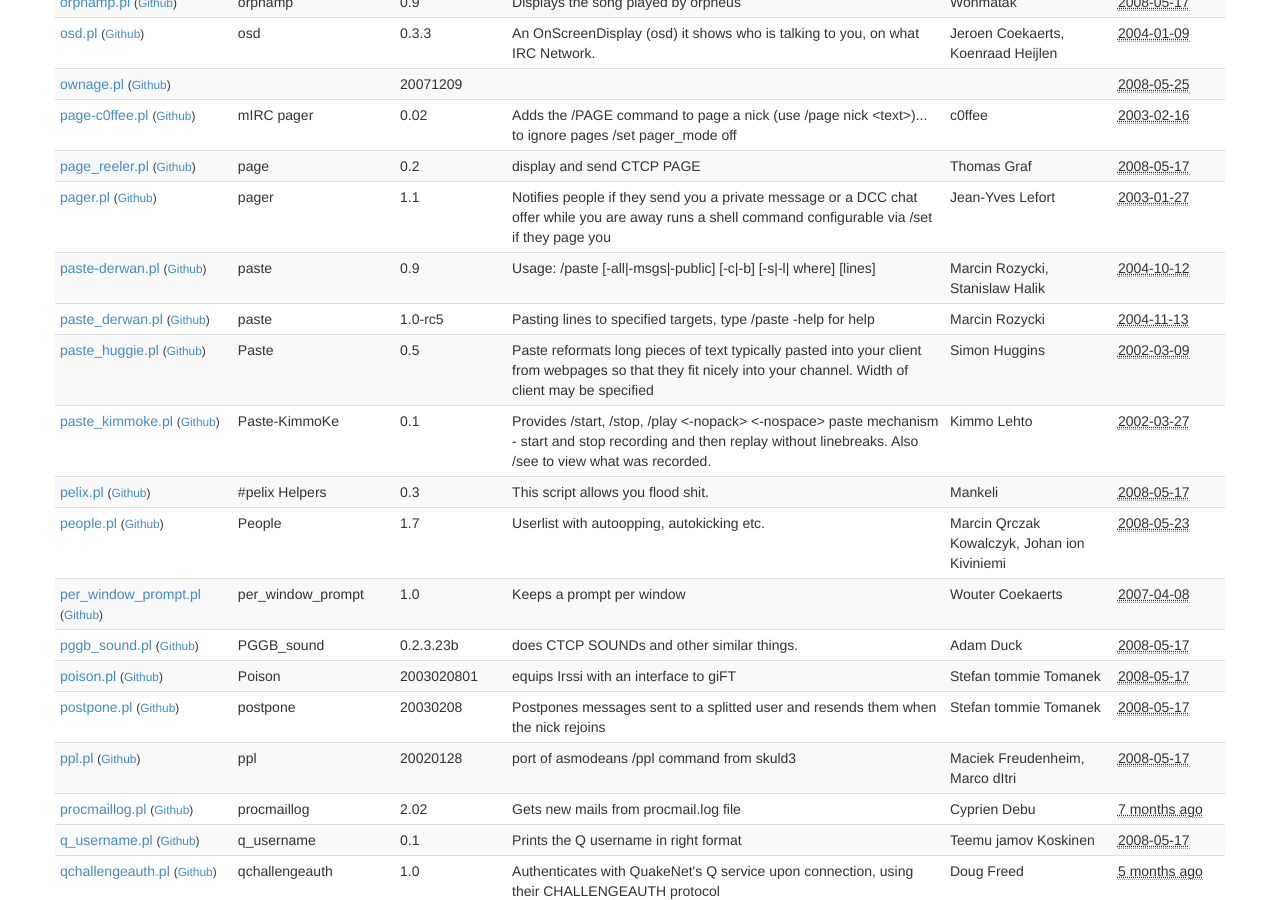
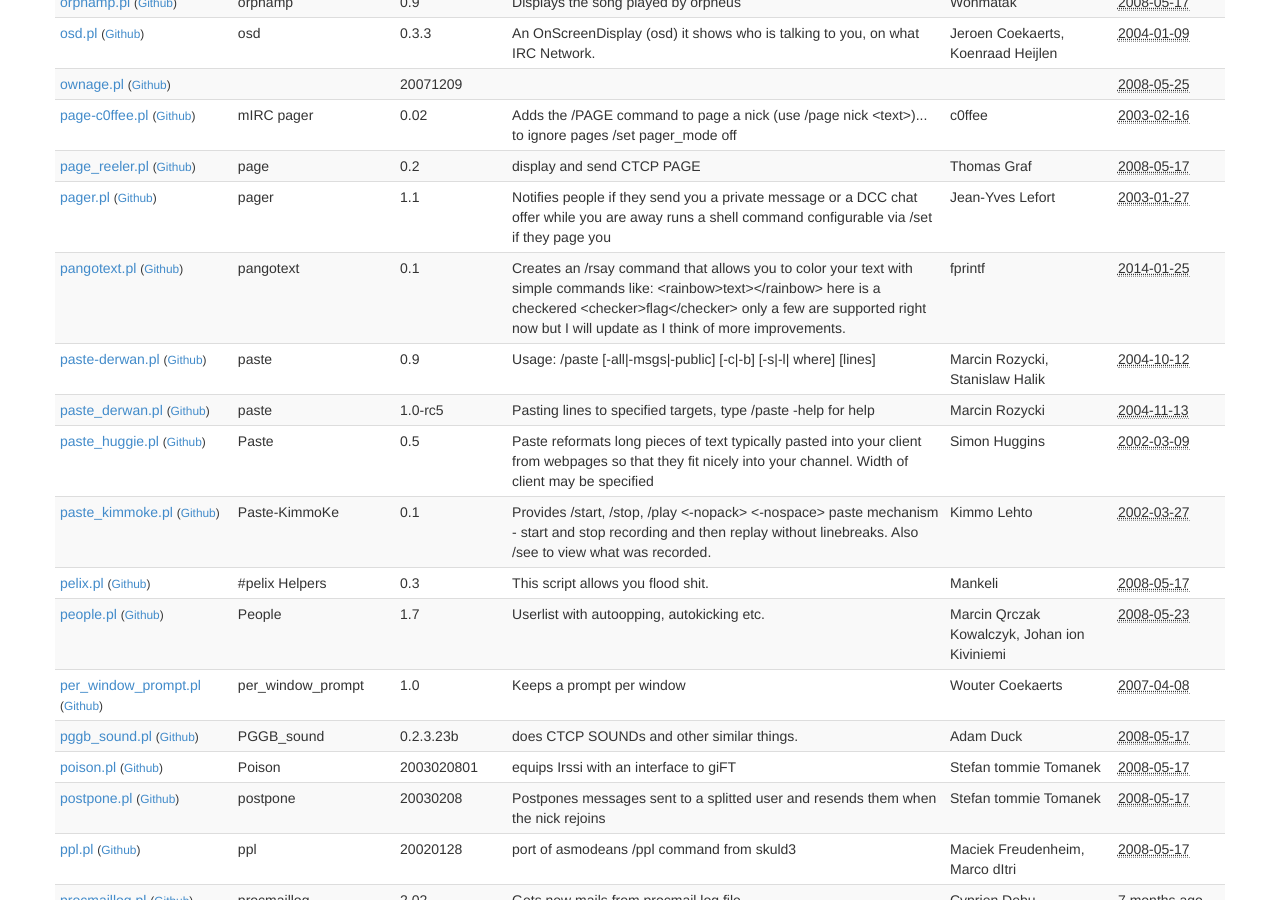
Before and after one commit to irssi/scripts.irssi.org, a Jekyll site: the page built from index.html, in a window 1280 px wide and 900 px high, scrolled down 13002 px. Built offline with Jekyll 4.4.1, drawn with Linux system fonts in a browser that asks for light colours.

Commit message:
Forgot to add the modified _data/scripts.yaml

```diff
--- a/_data/scripts.yaml
+++ b/_data/scripts.yaml
@@ -2959,6 +2959,15 @@
   name: "pager"
   version: "1.1"
 
+- authors: "fprintf"
+  contact: "fprintf@github.com"
+  description: "Creates an /rsay command that allows you to color your text with simple commands like: <rainbow>text></rainbow> here is a checkered <checker>flag</checker> only a few are supported right now but I will update as I think of more improvements."
+  filename: "pangotext.pl"
+  modified: "2014-01-25 08:00:00"
+  license: "GNU GPLv2 or later"
+  name: "pangotext"
+  version: "0.1"
+
 - authors: "Marcin Rozycki, Stanislaw Halik"
   contact: "derwan@irssi.pl"
   description: "Usage: /paste [-all|-msgs|-public] [-c|-b] [-s|-l| where] [lines]"
```
